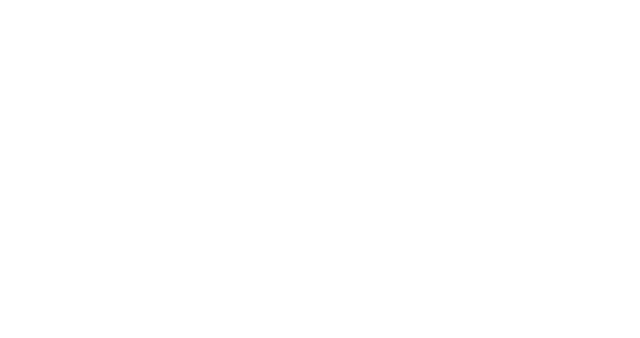
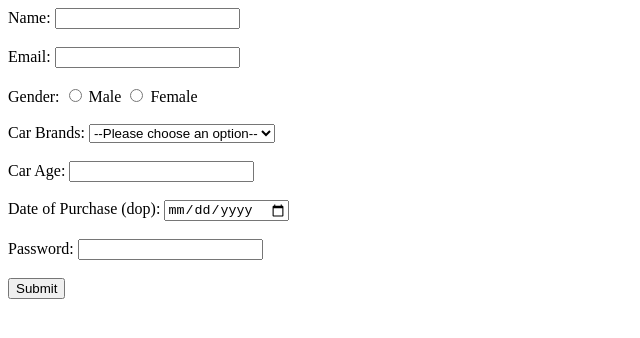
Before and after one commit to acciojob/car-insurance-form-shivrajsingh123, a website: page main.html in a window 1280 px wide. Shown: the whole page, without its empty margins (0-640 px from the left). Drawn offline with Linux system fonts and the light colour scheme.

Commit message:
created a submission

```diff
--- a/main.html
+++ b/main.html
@@ -1,16 +1,42 @@
 <!DOCTYPE html>
+<html lang="en">
+<head>
+    <meta charset="UTF-8">
+    <meta name="viewport" content="width=device-width, initial-scale=1.0">
+    <title>Car Insurance Registration</title>
+</head>
+<body>
+    <form method="post">
+        <label for="name">Name:</label>
+        <input type="text" id="name" name="name" required><br><br>
 
-<html>
+        <label for="email">Email:</label>
+        <input type="email" id="email" name="email" required><br><br>
 
-<head>
-	<link rel="stylesheet" href="styles.css">
-</head>
+        <label>Gender:</label>
+        <input type="radio" id="gender_male" name="gender" value="male" required>
+        <label for="gender_male">Male</label>
+        <input type="radio" id="gender_female" name="gender" value="female" required>
+        <label for="gender_female">Female</label><br><br>
 
-<body>
-	<!-- the entire body must be written by student -->
-    <script type="text/javascript" src="./script.js">
-</script>
+        <label for="cars">Car Brands:</label>
+        <select id="cars" name="cars">
+            <option value="">--Please choose an option--</option>
+            <option value="bmw">BMW</option>
+            <option value="audi">Audi</option>
+            <option value="mercedes">Mercedes</option>
+        </select><br><br>
 
+        <label for="carage">Car Age:</label>
+        <input type="number" id="carage" name="carage" required><br><br>
+
+        <label for="dop">Date of Purchase (dop):</label>
+        <input type="date" id="dop" name="dop" required><br><br>
+
+        <label for="password">Password:</label>
+        <input type="password" id="password" name="password" required><br><br>
+
+        <button type="submit">Submit</button>
+    </form>
 </body>
-
 </html>
```
